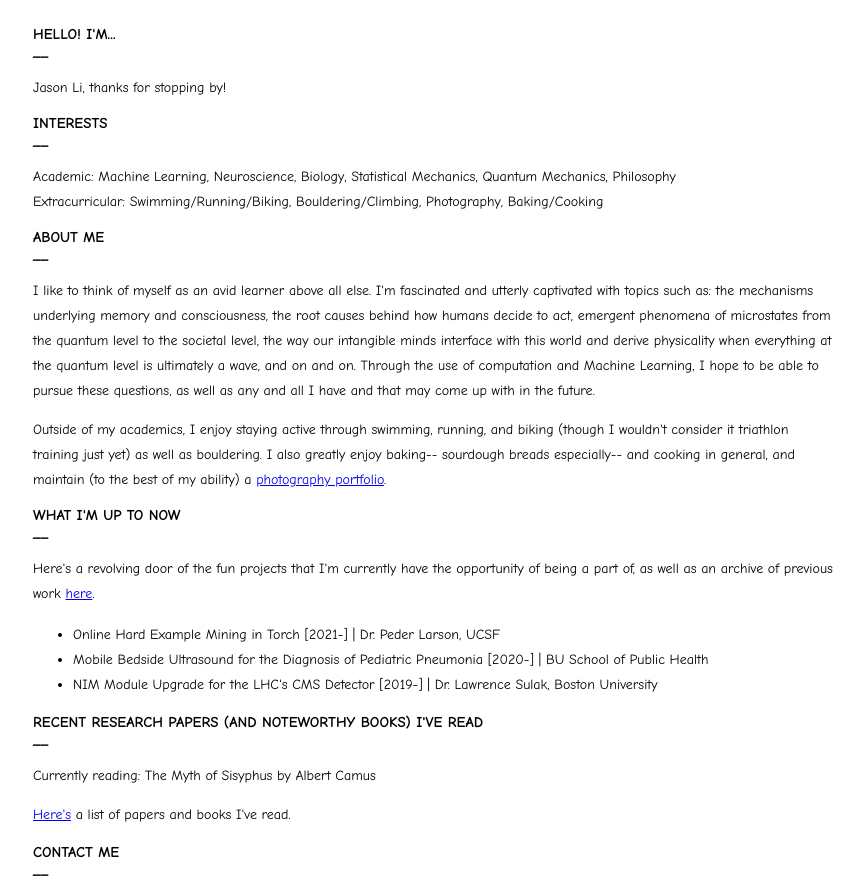
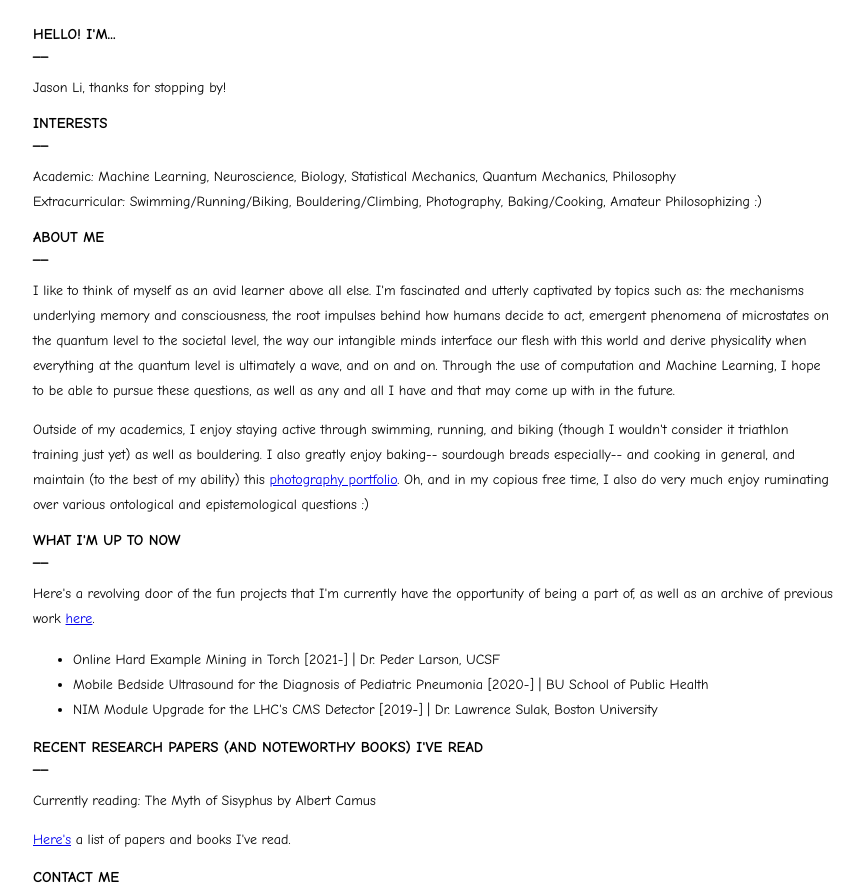
Before and after one commit to jli12/arxv_site, a plain HTML site: page index.html in a window 1280 px wide. Shown: the top 890 px of the page, without its empty margins (207-1071 px from the left). Drawn offline with Linux system fonts and the light colour scheme; a script that the page names is missing; files whose address does not match are found by name.

Commit message:
lil update

```diff
--- a/index.html
+++ b/index.html
@@ -22,8 +22,8 @@
             <p id="interests"> <!-- Loaded from JS file --> </p>
 
             <h2>About Me<br>__<br></h2>
-            <p> I like to think of myself as an avid learner above all else. I'm fascinated and utterly captivated with topics such as: the mechanisms underlying memory and consciousness, the root causes behind how humans decide to act, emergent phenomena of microstates from the quantum level to the societal level, the way our intangible minds interface with this world and derive physicality when everything at the quantum level is ultimately a wave, and on and on. Through the use of computation and Machine Learning, I hope to be able to pursue these questions, as well as any and all I have and that may come up with in the future. </p>
-            <p>Outside of my academics, I enjoy staying active through swimming, running, and biking (though I wouldn't consider it triathlon training just yet) as well as bouldering. I also greatly enjoy baking-- sourdough breads especially-- and cooking in general, and maintain (to the best of my ability) a <a href="portfolio/portfolioHome.html">photography portfolio</a>.</p>
+            <p> I like to think of myself as an avid learner above all else. I'm fascinated and utterly captivated by topics such as: the mechanisms underlying memory and consciousness, the root impulses behind how humans decide to act, emergent phenomena of microstates on the quantum level to the societal level, the way our intangible minds interface our flesh with this world and derive physicality when everything at the quantum level is ultimately a wave, and on and on. Through the use of computation and Machine Learning, I hope to be able to pursue these questions, as well as any and all I have and that may come up with in the future. </p>
+            <p>Outside of my academics, I enjoy staying active through swimming, running, and biking (though I wouldn't consider it triathlon training just yet) as well as bouldering. I also greatly enjoy baking-- sourdough breads especially-- and cooking in general, and maintain (to the best of my ability) this <a href="portfolio/portfolioHome.html">photography portfolio</a>. Oh, and in my copious free time, I also do very much enjoy ruminating over various ontological and epistemological questions :) </p>
 
 
 
--- a/interests.js
+++ b/interests.js
@@ -1 +1 @@
-interests = {"data":[{"academic":"Machine Learning, Neuroscience, Biology, Statistical Mechanics, Quantum Mechanics, Philosophy"}, {"excur":"Swimming/Running/Biking, Bouldering/Climbing, Photography, Baking/Cooking"}]}
+interests = {"data":[{"academic":"Machine Learning, Neuroscience, Biology, Statistical Mechanics, Quantum Mechanics, Philosophy"}, {"excur":"Swimming/Running/Biking, Bouldering/Climbing, Photography, Baking/Cooking, Amateur Philosophizing :)"}]}
```
Also changed, not shown: subpages/projects.html (+1 -0 lines).
